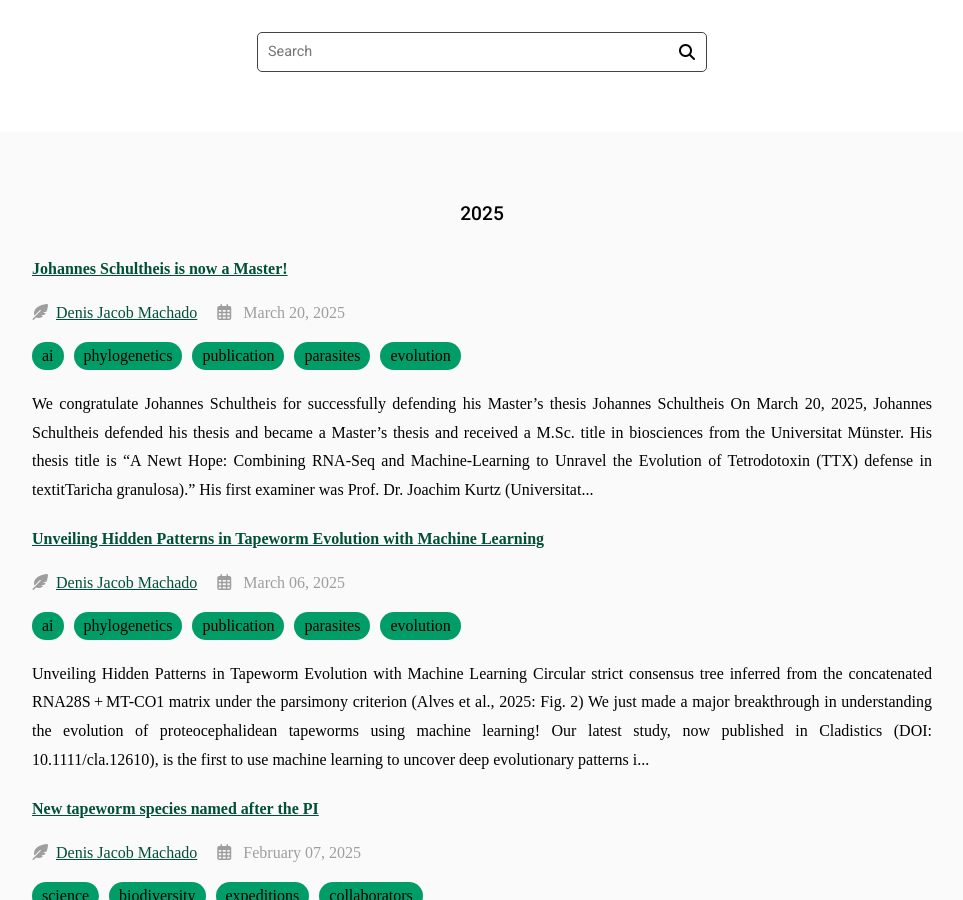
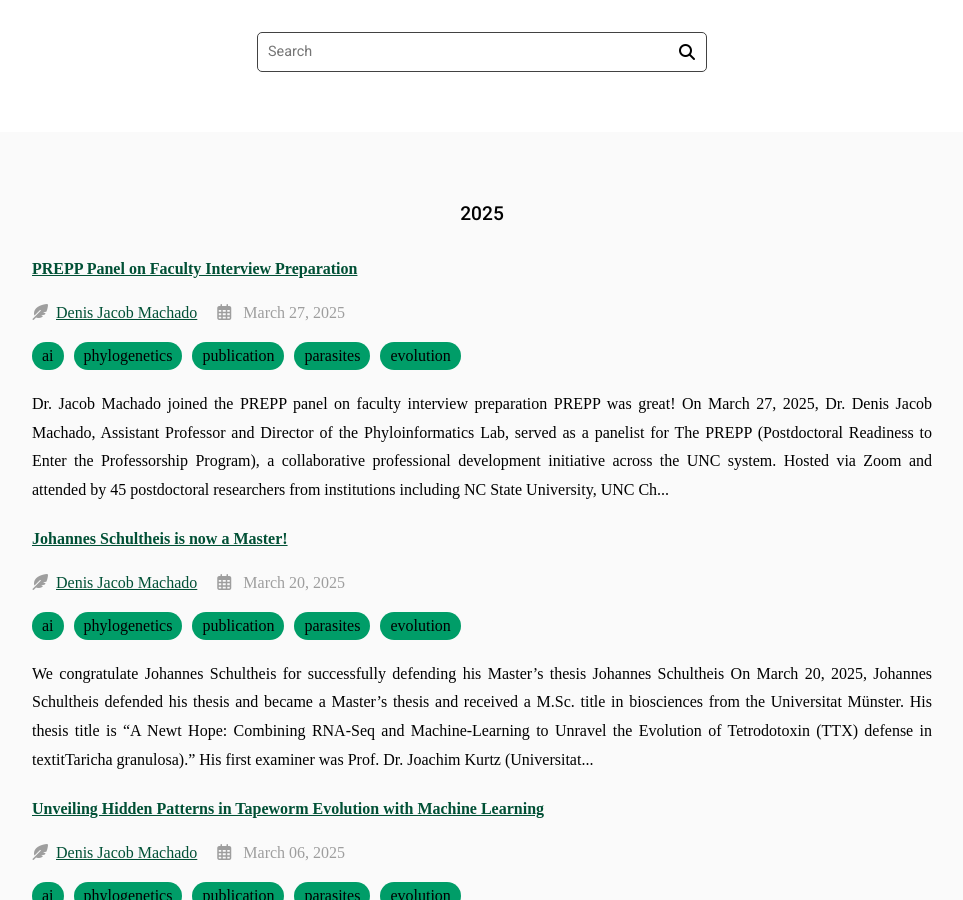
Before and after one commit to machadodj/machadodj.github.io, a Jekyll site: the page built from news/index.md, in a window 1280 px wide and 900 px high, scrolled down 305 px. Shown: the whole window, without its empty margins (158-1121 px from the left). Built offline with Jekyll 4.4.1, drawn with Linux system fonts in a browser that asks for light colours; nearby versions of some CDN libraries; some web fonts are replaced.

```diff
--- /dev/null
+++ b/_posts/2025-03-27-PREPP.md
@@ -0,0 +1,25 @@
+---
+title: PREPP Panel on Faculty Interview Preparation
+tags:
+  - ai
+  - phylogenetics
+  - publication
+  - parasites
+  - evolution
+author: Denis Jacob Machado
+member: Denis_Jacob_Machado
+---
+
+# Dr. Jacob Machado joined the PREPP panel on faculty interview preparation
+
+{% include figure.html image="images/20250327_prepp.png" caption="PREPP was great!"%}
+{:.center}
+
+On March 27, 2025, Dr. Denis Jacob Machado, Assistant Professor and Director of the Phyloinformatics Lab, served as a panelist for The PREPP (Postdoctoral Readiness to Enter the Professorship Program), a collaborative professional development initiative across the UNC system. Hosted via Zoom and attended by 45 postdoctoral researchers from institutions including NC State University, UNC Chapel Hill, UNC Charlotte, NC A&T, NC Central, ECU, and UNC-Wilmington, the session focused on “Preparing for the Faculty Interview.”
+
+Dr. Machado joined fellow panelists Dr. Skylar Hopkins, Dr. Ebony Jones, and Dr. Maria Rodgers to share personal experiences, best practices, and lessons learned from their own faculty interview journeys. The conversation addressed common postdoc concerns such as navigating presentation expectations, preparing for difficult questions, negotiating offers, and projecting leadership potential as early-career scientists.
+
+The PREPP series is designed to demystify the academic job market and support postdocs in transitioning successfully into faculty careers. The Phyloinformatics Lab is proud to contribute to initiatives that empower the next generation of academic researchers.
+
+{% include link.html link="https://grad.ncsu.edu/professional-development/opa/professional-development/" text="Click here to read more about NC State's professional development resources" icon="fas fa-arrow-right" flip=true %}
+{:.center}
```
Also changed, not shown: _members/Denis_Jacob_Machado.md (+1 -1 lines), 5 other files.
